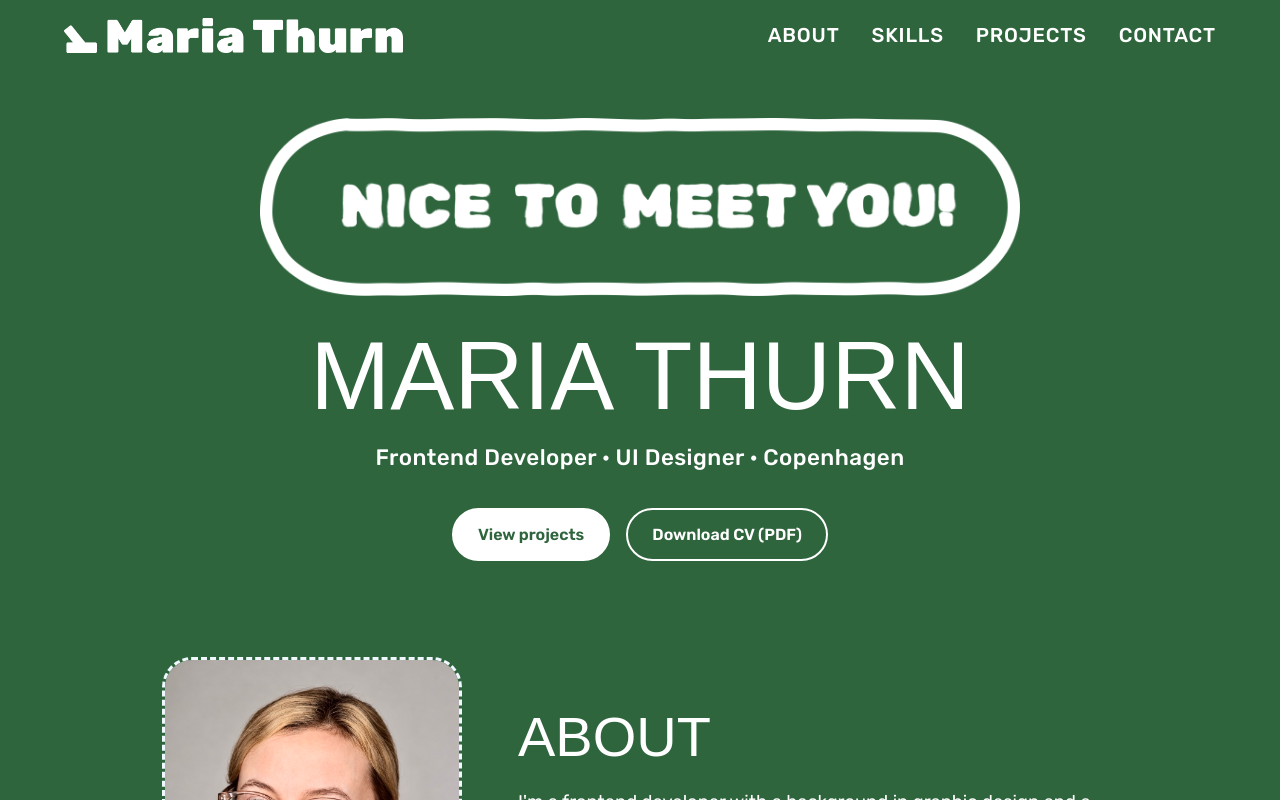
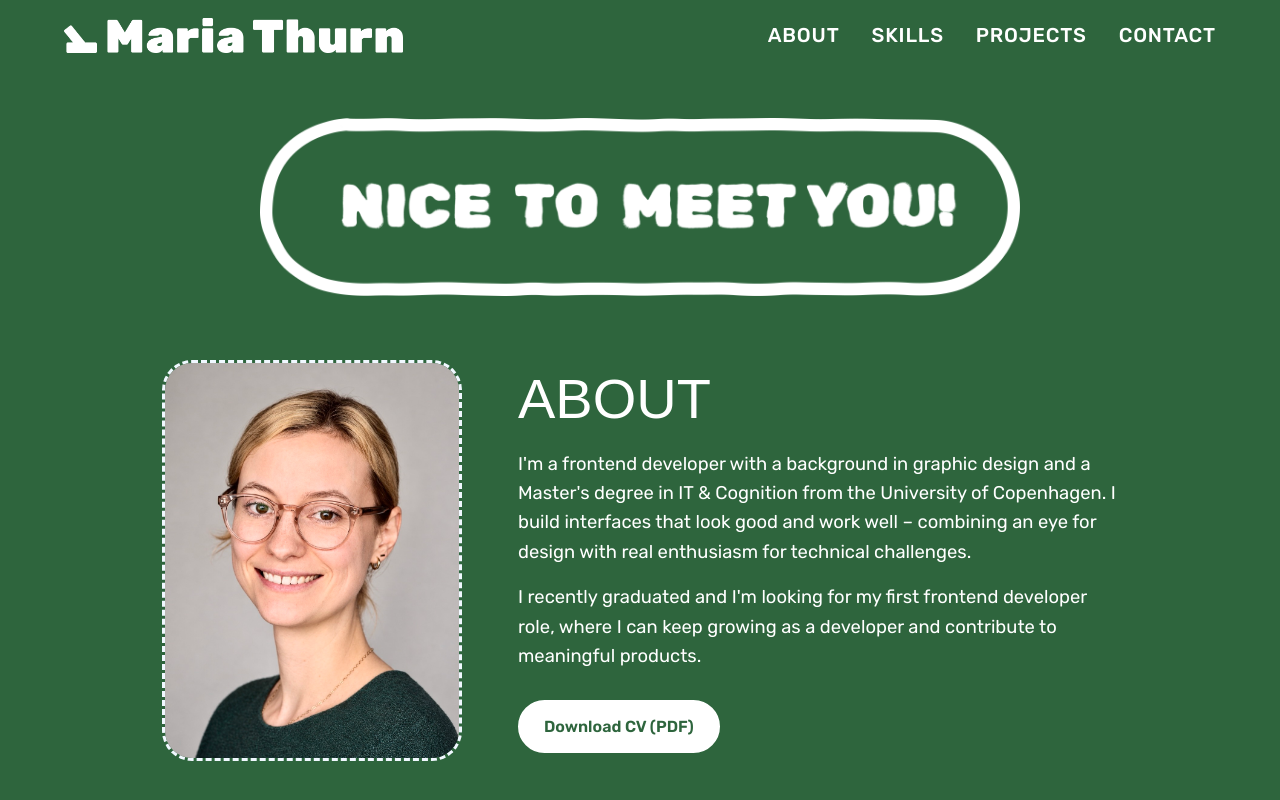
Before and after one commit to mariathurn/portfolio-website, a React (Vite) app: page / in a window 1280 px wide. Shown: the top 800 px of the page. Built offline with nearby package versions, Linux system fonts and the light colour scheme; a web font is replaced by a local one.

Commit message:
Simplify landing: drop hero name and buttons, move CV button below About text
Co-Authored-By: Claude Opus 5.5 <noreply@anthropic.com>

```diff
--- a/src/components/About.tsx
+++ b/src/components/About.tsx
@@ -6,22 +6,12 @@ import cv from '../assets/CV.pdf'
 function About() {
   return (
     <section id="about" className="about">
-      <header className="hero">
-        <img className="welcome-banner" src={welcomeBanner} alt="" />
-        <h1 className="hero-name">Maria Thurn</h1>
-        <p className="hero-role">Frontend Developer · UI Designer · Copenhagen</p>
-        <div className="hero-actions">
-          <a className="button button-primary" href="#projects">View projects</a>
-          <a className="button button-secondary" href={cv} target="_blank" rel="noopener noreferrer">
-            Download CV (PDF)
-          </a>
-        </div>
-      </header>
+      <img className="welcome-banner" src={welcomeBanner} alt="" />
 
       <div className='about-block'>
         <img className="profile-picture" src={profilePicture} alt="Portrait of Maria Thurn" />
         <article className='text-block'>
-          <h2 className="section-title">About</h2>
+          <h1 className="section-title">About</h1>
           <p>
             I'm a frontend developer with a background in graphic design and a Master's degree in IT &amp; Cognition
             from the University of Copenhagen. I build interfaces that look good and work well – combining an eye
@@ -31,6 +21,9 @@ function About() {
             I recently graduated and I'm looking for my first frontend developer role, where I can keep growing
             as a developer and contribute to meaningful products.
           </p>
+          <a className="button button-primary cv-button" href={cv} target="_blank" rel="noopener noreferrer">
+            Download CV (PDF)
+          </a>
         </article>
       </div>
     </section>
--- a/src/styles/About.css
+++ b/src/styles/About.css
@@ -6,44 +6,14 @@
 }
 
 
-/* Hero */
-
-.hero {
-    display: flex;
-    flex-direction: column;
-    align-items: center;
-    text-align: center;
-}
+/* Banner */
 
 .welcome-banner {
     display: block;
     width: 100%;
     max-width: 760px;
     height: auto;
-    margin-bottom: 32px;
-}
-
-.hero-name {
-    font-family: var(--font-scribble);
-    font-size: clamp(3rem, 10vw, 6rem);
-    font-weight: 400;
-    line-height: 1;
-    text-transform: uppercase;
-}
-
-.hero-role {
-    margin-top: 16px;
-    font-size: clamp(1.05rem, 2.5vw, 1.4rem);
-    font-weight: 500;
-    letter-spacing: 0.02em;
-}
-
-.hero-actions {
-    display: flex;
-    flex-wrap: wrap;
-    justify-content: center;
-    gap: 16px;
-    margin-top: 32px;
+    margin: 0 auto;
 }
 
 
@@ -55,7 +25,7 @@
     align-items: center;
     justify-content: center;
     max-width: 1100px;
-    margin: 96px auto 0;
+    margin: 64px auto 0;
 }
 
 .profile-picture {
@@ -81,19 +51,19 @@
     margin-top: 16px;
 }
 
+.cv-button {
+    margin-top: 28px;
+}
+
 @media (max-width: 750px) {
     .about {
         padding-top: 32px;
     }
 
-    .welcome-banner {
-        margin-bottom: 24px;
-    }
-
     .about-block {
         flex-direction: column;
         gap: 28px;
-        margin-top: 64px;
+        margin-top: 40px;
     }
 
     .profile-picture {
```
Also changed, not shown: 1 other file (tests, documents, lock files or other folders).
